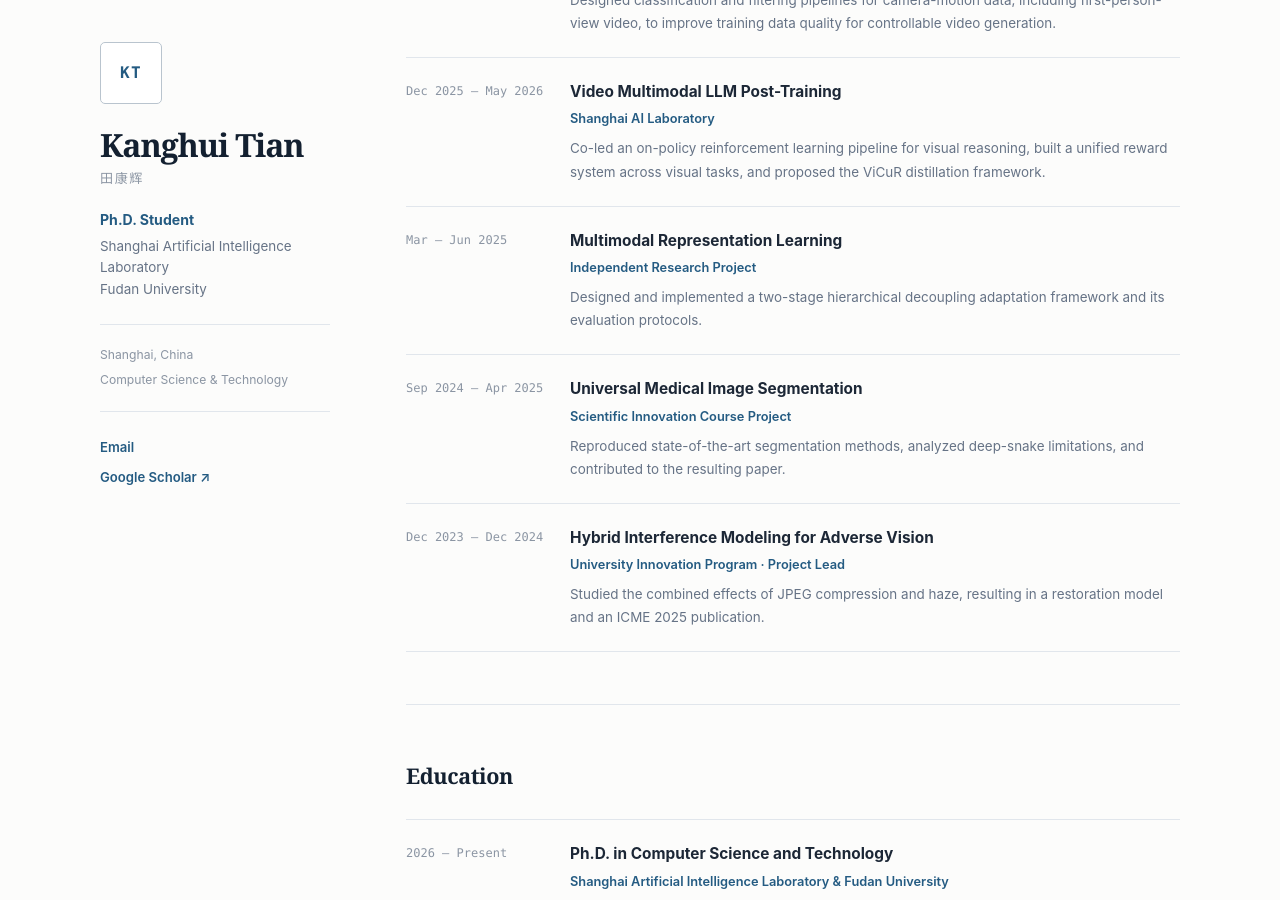
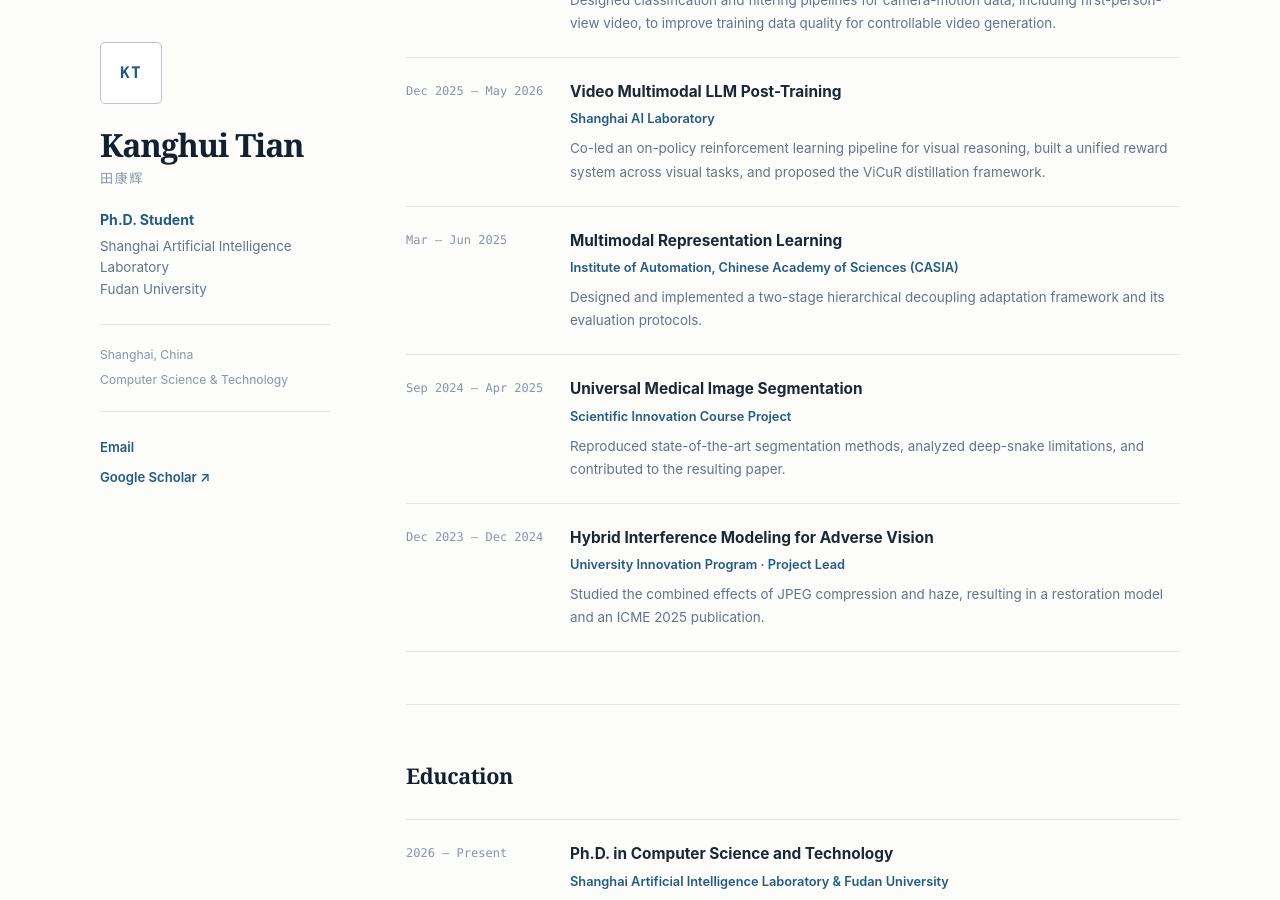
Before and after one commit to tiankanghui/tiankanghui.github.io, a Jekyll site: the page built from index.md, in a window 1280 px wide and 900 px high, scrolled down 1207 px. Built offline with Jekyll 4.4.1, drawn with Linux system fonts in a browser that asks for light colours.

Commit message:
Update CASIA research affiliation

```diff
--- a/index.md
+++ b/index.md
@@ -71,7 +71,7 @@ title: Kanghui Tian · Ph.D. Student
         </article>
         <article class="record">
           <time>Mar – Jun 2025</time>
-          <div><h3>Multimodal Representation Learning</h3><p class="institution">Independent Research Project</p><p>Designed and implemented a two-stage hierarchical decoupling adaptation framework and its evaluation protocols.</p></div>
+          <div><h3>Multimodal Representation Learning</h3><p class="institution">Institute of Automation, Chinese Academy of Sciences (CASIA)</p><p>Designed and implemented a two-stage hierarchical decoupling adaptation framework and its evaluation protocols.</p></div>
         </article>
         <article class="record">
           <time>Sep 2024 – Apr 2025</time>
```
